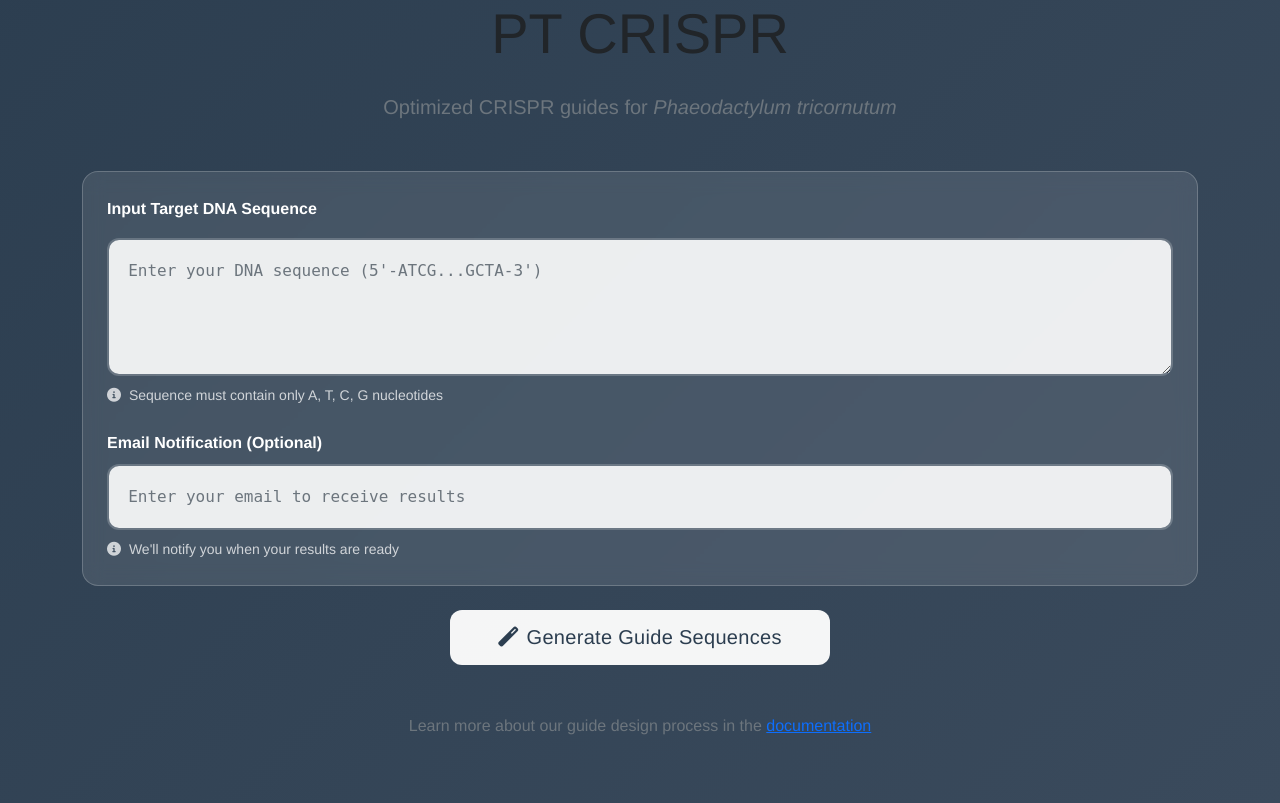
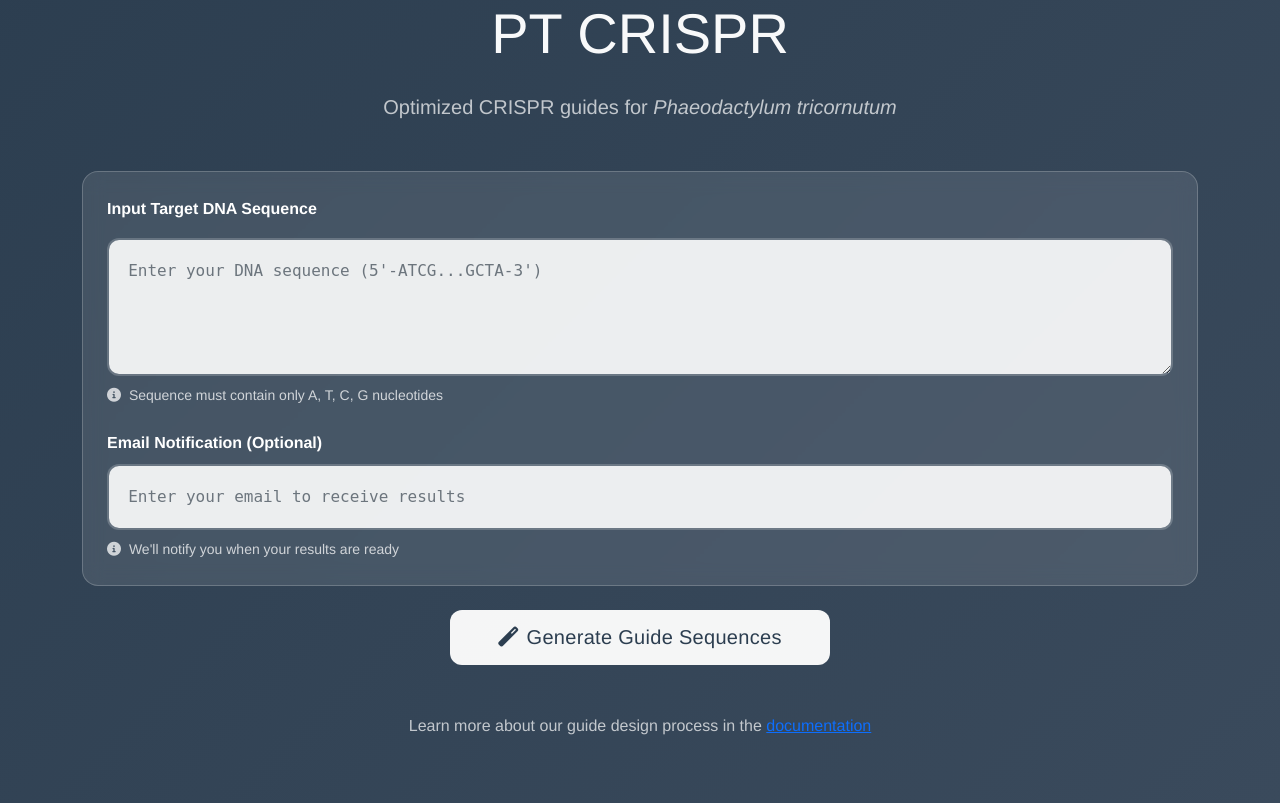
Before and after one commit to doenjon/Pt_sgRNA_Prediction, a PHP site: page / in a window 1280 px wide. Shown: the part 87-890 px from the top of the page. Run offline with PHP 8.4, Linux system fonts and the light colour scheme.

Commit message:
updated home screen color text

```diff
--- a/server/public/styles.css
+++ b/server/public/styles.css
@@ -487,3 +487,19 @@ code {
 .guide-marker::before {
     display: none !important;
 }
+
+/* Update the title styles */
+.main-content h1.display-4 {
+    color: #f8f9fa;  /* Light grey color */
+    font-weight: 300;  /* Keep it light and elegant */
+}
+
+/* Update the subtitle/lead text */
+.main-content .lead {
+    color: rgba(255, 255, 255, 0.8) !important;  /* Slightly transparent white */
+}
+
+/* Override any Bootstrap text-muted class on the homepage */
+.gradient-background .text-muted {
+    color: rgba(255, 255, 255, 0.7) !important;  /* Lighter version of text-muted */
+}
```
